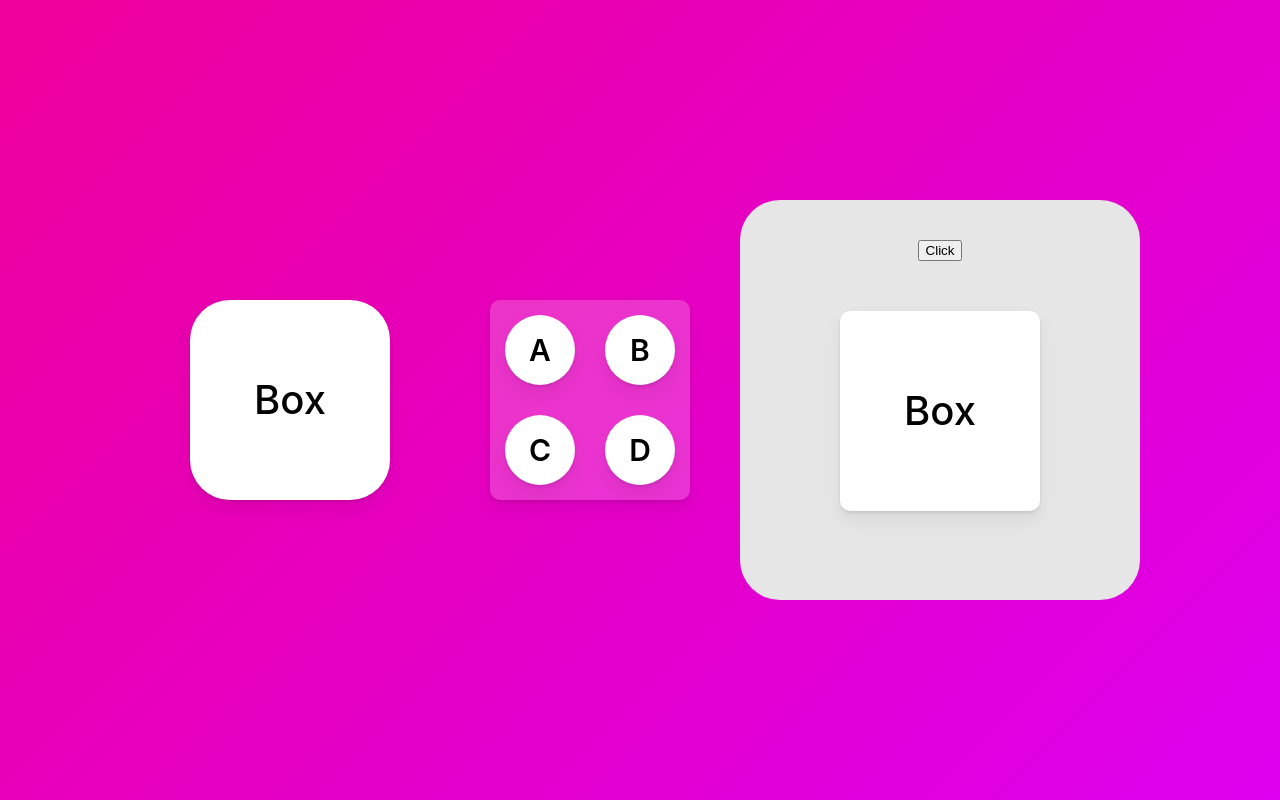
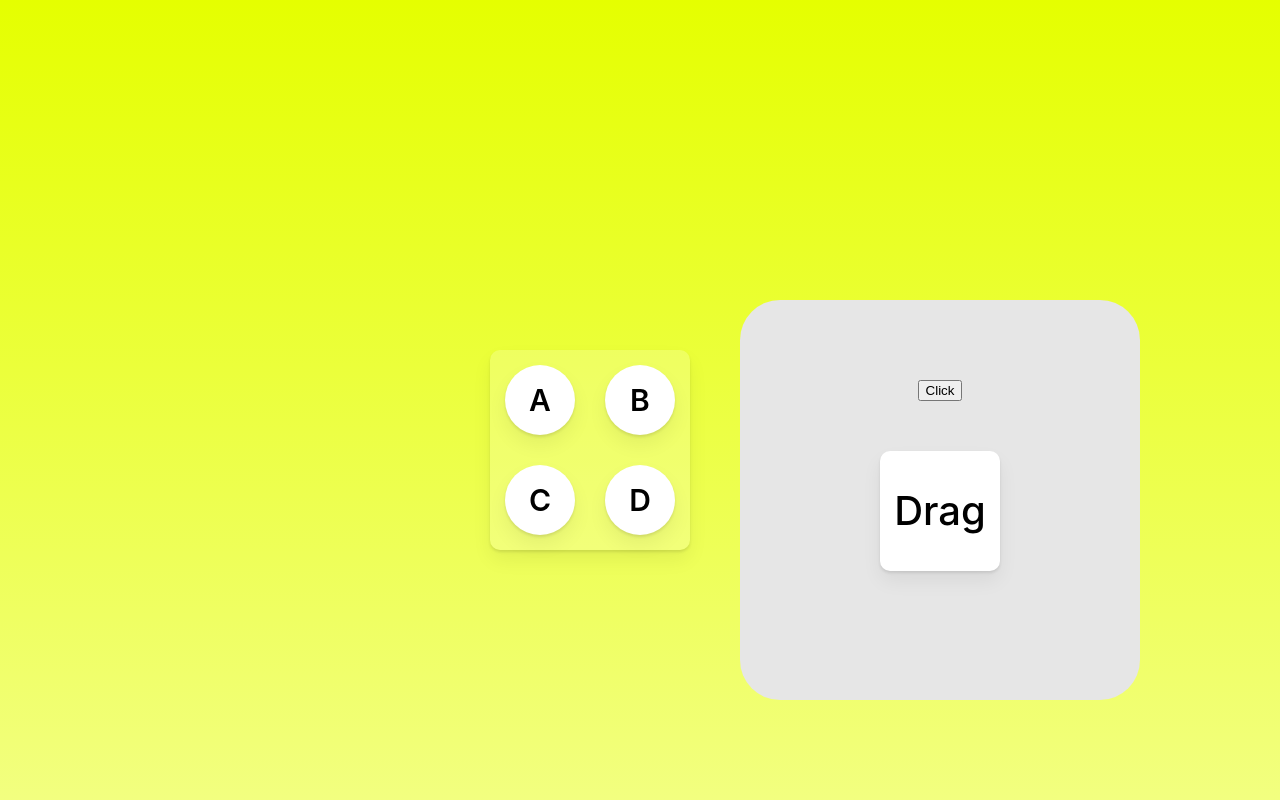
Before and after one commit to DUSTINRYOO/react-masterclass_ts, a React (Create React App) app: page / in a window 1280 px wide. Shown: the top 800 px of the page. Built offline with nearby package versions, Linux system fonts and the light colour scheme.

Commit message:
scroll Progress

```diff
--- a/src/App.tsx
+++ b/src/App.tsx
@@ -1,15 +1,17 @@
 import styled from "styled-components";
-import { motion, useMotionValue, useTransform } from "framer-motion";
+import { motion, useMotionValue, useTransform, useScroll } from "framer-motion";
 import { useEffect, useRef } from "react";
 
-const Wrapper = styled.div`
-  height: 100vh;
+const Wrapper = styled(motion.div)`
+  height: 200vh;
   width: 100vw;
   display: flex;
   justify-content: center;
-  align-items: center;
+  padding-top: 300px;
+  align-items: flex-start;
+  background-color: linear-gradient
+    (135deg, rgb(238, 0, 153), rgb(255, 171, 225));
 `;
-
 const Box = styled(motion.div)`
   width: 200px;
   height: 200px;
@@ -57,8 +59,8 @@ const Circle = styled(motion.div)`
   box-shadow: 0 2px 3px rgba(0, 0, 0, 0.1), 0 10px 20px rgba(0, 0, 0, 0.06);
 `;
 const Box3 = styled(motion.div)`
-  width: 200px;
-  height: 200px;
+  width: 120px;
+  height: 120px;
   background-color: white;
   border-radius: 10px;
   margin: 50px;
@@ -109,21 +111,38 @@ const myVar2_Circle = {
   },
 };
 const myVar3 = {
-  hover: { scale: 1.2, rotateZ: 90 },
+  hover: { scale: 1.2, rotateZ: 360 },
   click: { scale: 1, borderRadius: "100px" },
 };
 
 function App() {
   const x = useMotionValue(0);
-  const scale = useTransform(x, [-200, 0, 200], [2, 1, 0]);
   /*   useEffect(() => {
     x.onChange(() => console.log(x));
   }, [x]); */
+
+  const rotateZ = useTransform(x, [-200, 0, 200], [-360, 0, 360]);
+  const gradient = useTransform(
+    x,
+    [-200, 0, 200],
+    [
+      "linear-gradient(90deg, rgb(255, 255, 255), rgb(0, 13, 255))",
+      "linear-gradient(0deg, rgb(255, 255, 255), rgb(229, 255, 0))",
+      "linear-gradient(-90deg, rgb(255, 255, 255), rgb(255, 0, 0))",
+    ]
+  );
+  const { scrollYProgress } = useScroll();
+  const translateX = useTransform(scrollYProgress, [0, 1], [0, -720]);
   const biggerBoxRef = useRef<HTMLDivElement>(null);
 
   return (
-    <Wrapper>
-      <Box variants={myVars} initial="start" animate="end">
+    <Wrapper style={{ background: gradient }}>
+      <Box
+        style={{ translateX }}
+        variants={myVars}
+        initial="start"
+        animate="end"
+      >
         Box
       </Box>
       <Box2 variants={myVars2} initial="start" animate="end">
@@ -135,17 +154,17 @@ function App() {
       <BiggerBox ref={biggerBoxRef}>
         <button onClick={() => x.set(100)}>Click</button>
         <Box3
-          style={{ x, scale }}
+          style={{ x, rotateZ }}
           drag
           dragSnapToOrigin
           dragElastic={0.5}
           dragConstraints={biggerBoxRef}
           variants={myVar3}
           whileHover="hover"
-          whileDrag={{ backgroundColor: "rgb(46,204,113)" }}
+          whileDrag={{ backgroundColor: "#000000", color: "white" }}
           whileTap="click"
         >
-          Box
+          Drag
         </Box3>
       </BiggerBox>
     </Wrapper>
```
